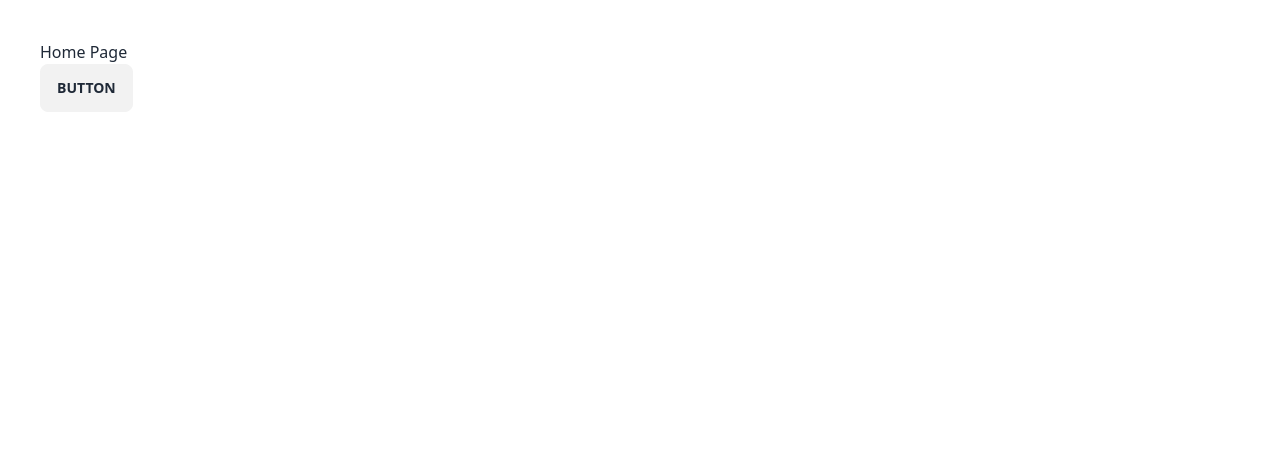
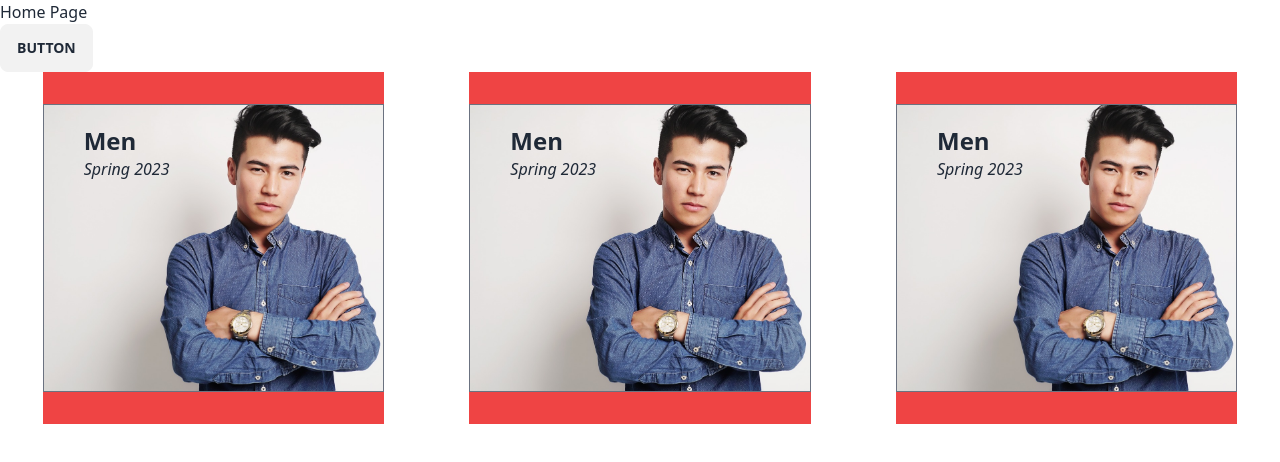
Before and after one commit to TheangDyna/wct-online-shop, a React (Create React App) app: page / in a window 1280 px wide. Shown: the top 462 px of the page. Built offline with nearby package versions, Linux system fonts and the light colour scheme.

Commit message:
Category Card

```diff
--- /dev/null
+++ b/src/components/CategoryCard.js
@@ -0,0 +1,34 @@
+import React from "react";
+import model2 from "../assets/model2.jpg";
+
+function CategoryCard() {
+  const card = [1, 2, 3];
+  return (
+    <div className="grid grid-cols-1 md:grid-cols-2 xl:grid-cols-3">
+      {card.map(() => (
+        <div className="bg-red-500  flex  w-4/5 m-auto ">
+          <div className=" w-96 h-72 relative mt-8 mb-8 group border border-gray-500">
+            <img
+              className=" w-full h-full object-cover object-left"
+              src={model2}
+              alt="showe"
+            />
+            <div className="absolute top-5 left-10">
+              <h1 className=" text-2xl font-semibold">Men</h1>
+              <p className="italic font-medium">Spring 2023</p>
+            </div>
+            <h1 className="absolute group-hover:bg-black hover:backdrop-blur-lg w-full h-full top-0 opacity-50 transition duration-300"></h1>
+            <div className="group absolute bottom-5 left-5 opacity-0 group-hover:opacity-100 transition duration-700 delay-75">
+              <p className=" font-semibold  text-black group-hover:text-white transition  delay-300 group-hover:-translate-y-3 group-hover:scale-110 duration-700">
+                SHOP NOW
+              </p>
+              <hr className=" h-1 bg-black group-hover:bg-white transition ease-in-out delay-100 group-hover:-translate-px-5 group-hover:scale-110 duration-1000"></hr>
+            </div>
+          </div>
+        </div>
+      ))}
+    </div>
+  );
+}
+
+export default CategoryCard;
--- a/src/pages/App.js
+++ b/src/pages/App.js
@@ -1,11 +1,13 @@
 import React from "react";
 import TestButton from "../components/TestButton";
+import CategoryCard from "../components/CategoryCard";
 
 const App = () => {
   return (
-    <div className="p-10">
+    <div className="">
       <h1>Home Page</h1>
       <TestButton></TestButton>
+      <CategoryCard></CategoryCard>
     </div>
   );
 };
```
Also changed, not shown: src/assets/model2.jpg (added).
